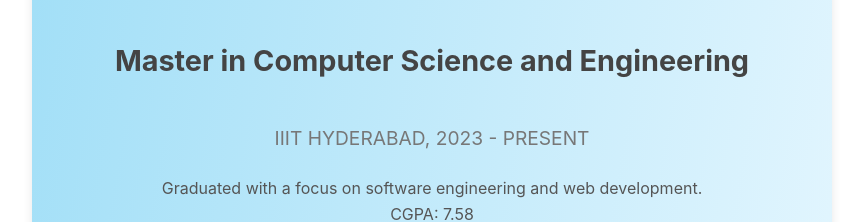
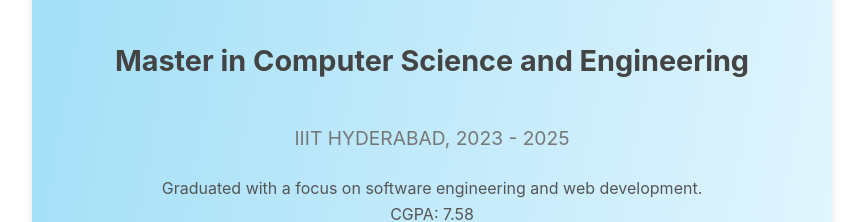
Before and after one commit to karunsehwag/Portfolio, a React (Create React App) app: page / in a window 1280 px wide. Shown: the part 1323-1545 px from the top of the page, without its empty margins (208-1071 px from the left). Built offline with nearby package versions, Linux system fonts and the light colour scheme.

Commit message:
Update Education.js

```diff
--- a/src/components/Education.js
+++ b/src/components/Education.js
@@ -12,7 +12,7 @@
         <div className="educationItem" style={styles.educationItem}>
           <FaGraduationCap style={styles.icon} />
           <h3 style={styles.degree}>Master in Computer Science and Engineering</h3>
-          <p style={styles.school}>IIIT HYDERABAD, 2023 - PRESENT</p>
+          <p style={styles.school}>IIIT HYDERABAD, 2023 - 2025</p>
           <p style={styles.description}>
             Graduated with a focus on software engineering and web development.
             <br />
```
